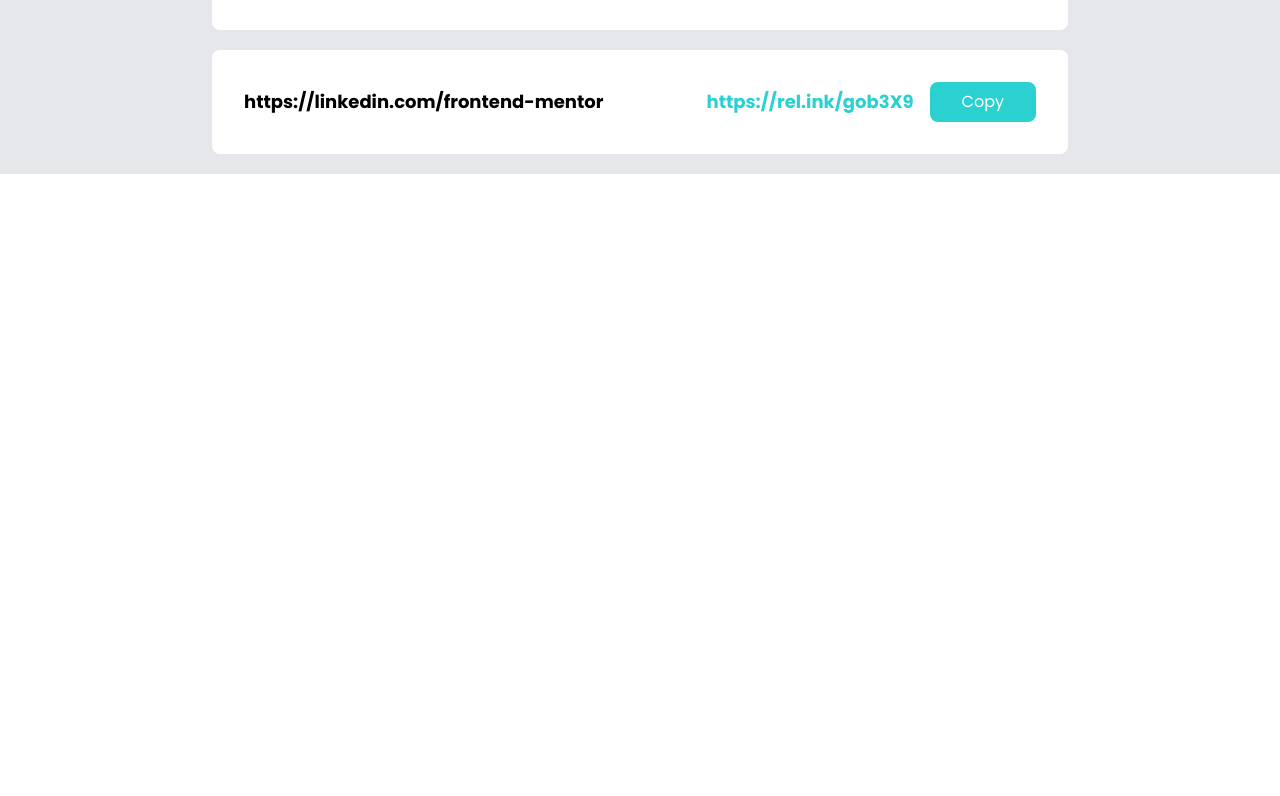
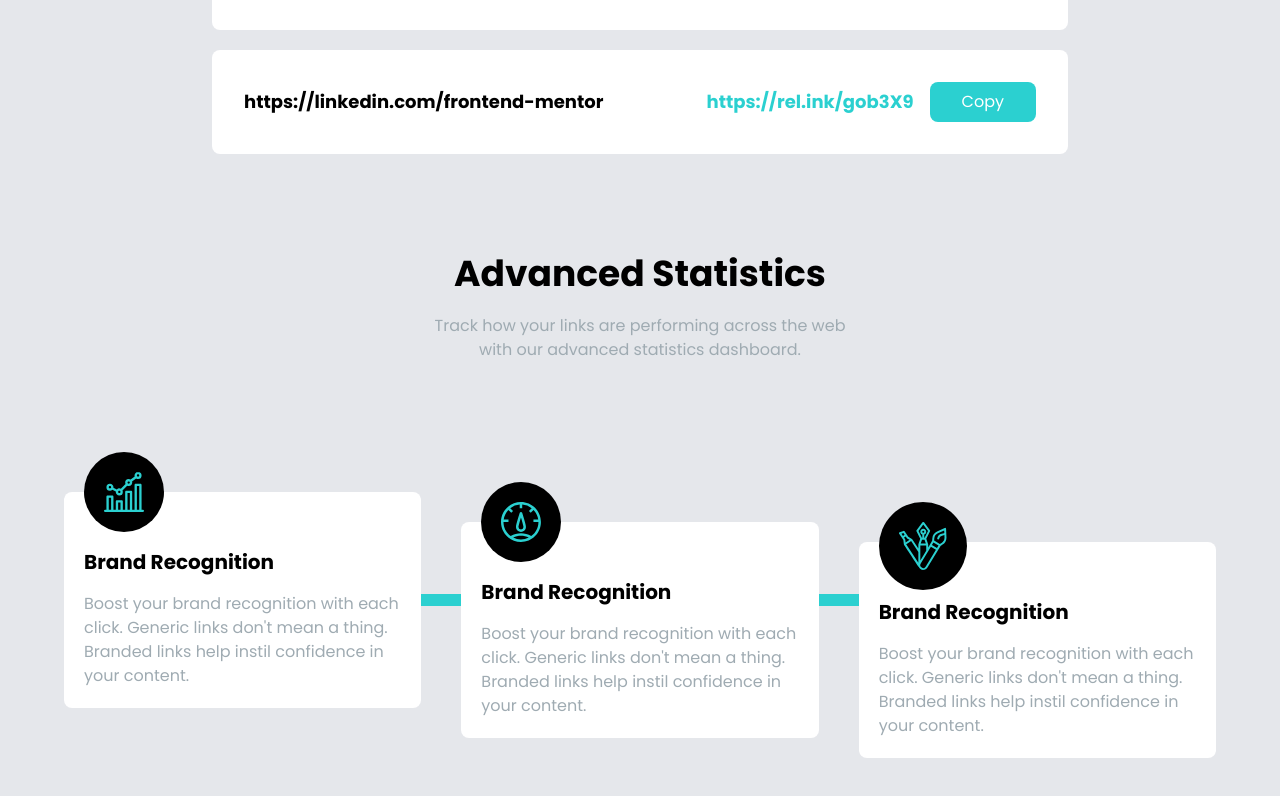
Before and after one commit to Abdouxone/mini-projects, a Next.js app: page /shortly in a window 1280 px wide. Shown: the part 1027-1823 px from the top of the page. Before the commit the page ends 1201 px from the top, so only its background shows below. Built offline with nearby package versions, Linux system fonts and the light colour scheme; a web font is replaced by a local one.

Commit message:
finishing statistics section

```diff
--- a/app/shortly/page.tsx
+++ b/app/shortly/page.tsx
@@ -102,6 +102,76 @@
             </div>
           </div>
         </div>
+
+        {/* Statistics Section */}
+        <div className="mt-20 pb-25">
+          <div className="flex flex-col text-center mb-20">
+            <h1 className="text-4xl font-bold">Advanced Statistics</h1>
+            <p className="mt-5 text-base font-normal max-w-md mb- mx-auto">
+              Track how your links are performing across the web with our
+              advanced statistics dashboard.
+            </p>
+          </div>
+
+          {/* cards */}
+          <div className="flex  items-center relative space-y-15 md:space-y-0 p-6 md:p-0 justify-center flex-col md:flex-row lg:max-w-6xl mx-auto  md:space-x-10 ">
+            <div className=" md:block md:w-1/2 w-2 h-1/2 absolute md:h-3 bg-[#2BD0D0]"></div>
+            <div className="flex flex-col relative items-center md:items-start  bg-white rounded-lg p-5">
+              <div className="absolute bg-black p-5 -top-10 rounded-full">
+                <img
+                  className=" "
+                  src="/shortly/images/icon-brand-recognition.svg"
+                  alt=""
+                />
+              </div>
+
+              <div className="mt-9 text-center md:text-left">
+                <h1 className="text-xl font-bold">Brand Recognition</h1>
+                <p className="font-normal mt-4 text-base ">
+                  Boost your brand recognition with each click. Generic links
+                  don't mean a thing. Branded links help instil confidence in
+                  your content.
+                </p>
+              </div>
+            </div>
+            <div className="flex flex-col relative items-center md:items-start  md:mt-15 bg-white rounded-lg p-5">
+              <div className="absolute bg-black p-5 -top-10 rounded-full">
+                <img
+                  className=" "
+                  src="/shortly/images/icon-detailed-records.svg"
+                  alt=""
+                />
+              </div>
+
+              <div className="mt-9 text-center md:text-left">
+                <h1 className="text-xl font-bold">Brand Recognition</h1>
+                <p className="font-normal mt-4 text-base ">
+                  Boost your brand recognition with each click. Generic links
+                  don't mean a thing. Branded links help instil confidence in
+                  your content.
+                </p>
+              </div>
+            </div>
+            <div className="flex flex-col relative items-center md:items-start  md:mt-25 bg-white rounded-lg p-5">
+              <div className="absolute bg-black p-5 -top-10 rounded-full">
+                <img
+                  className=" "
+                  src="/shortly/images/icon-fully-customizable.svg"
+                  alt=""
+                />
+              </div>
+
+              <div className="mt-9 text-center md:text-left">
+                <h1 className="text-xl font-bold">Brand Recognition</h1>
+                <p className="font-normal mt-4 text-base ">
+                  Boost your brand recognition with each click. Generic links
+                  don't mean a thing. Branded links help instil confidence in
+                  your content.
+                </p>
+              </div>
+            </div>
+          </div>
+        </div>
       </section>
     </div>
   );
```
